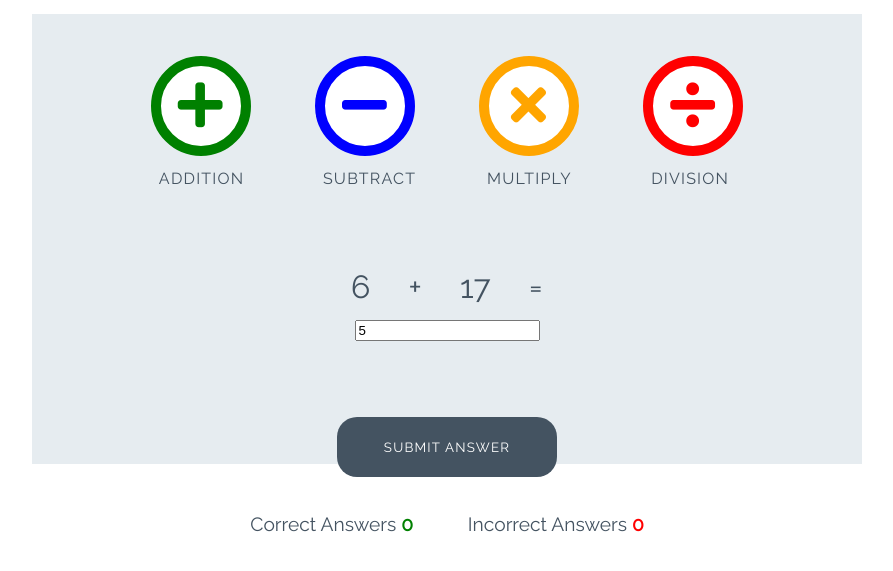
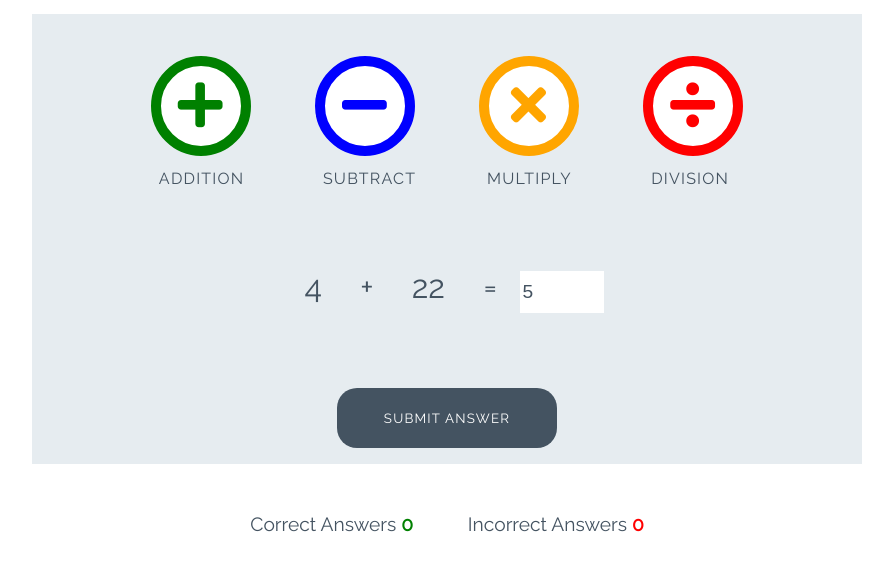
Before and after one commit to MrsG33k/Love-Maths, a plain HTML site: page index.html in a window 1280 px wide. Both pictures are taken after typing "5" into the empty fields and a click on the button "SUBMIT ANSWER". Shown: the part 89-660 px from the top of the page, without its empty margins (193-1086 px from the left). Drawn offline with Linux system fonts and the light colour scheme.

Commit message:
Fixed HTML bug and added check answer function

```diff
--- a/assets/JS/script.js
+++ b/assets/JS/script.js
@@ -6,7 +6,7 @@ document.addEventListener("DOMContentLoaded", function() {
     for (let button of buttons) {
         button.addEventListener("click", function() {
             if (this.getAttribute("data-type") === "submit") {
-                alert("You clicked Submit!");
+                checkAnswer();
 
             } else{
                 let gameType = this.getAttribute("data-type");
@@ -34,8 +34,24 @@ function runGame(gameType) {
     }
 
 }
+/**
+ * Checks the answer against the first elemnent in
+ * the returned calculateCorrectAnswer array
+ */
+function checkAnswer() {
 
-function checkAnswer() {
+    let userAnswer = parseInt(document.getElementById('answer-box').value);
+    let calculatedAnswer = calculateCorrectAnswer();
+    let isCorrect = userAnswer === calculatedAnswer[0];
+
+    if (isCorrect) {
+        alert("Hey! You got it right! :D");
+    } else {
+        alert(`Awwww.... you answered ${userAnswer}. The correct answer was ${calculatedAnswer[0]}!`);
+    }
+
+    runGame(calculatedAnswer[1]);
+
 
 }
 /**
--- a/index.html
+++ b/index.html
@@ -34,7 +34,7 @@
             <span id="operand2">0</span>
             <span>=</span>
             <p class="answer-message">Enter Answer:</p>
-            <input id"answer-box" type="number">
+            <input id = "answer-box" type="number">
         </div>
         <button data-type="submit" class="btn btn--gray">submit Answer</button>
     </div>
```
